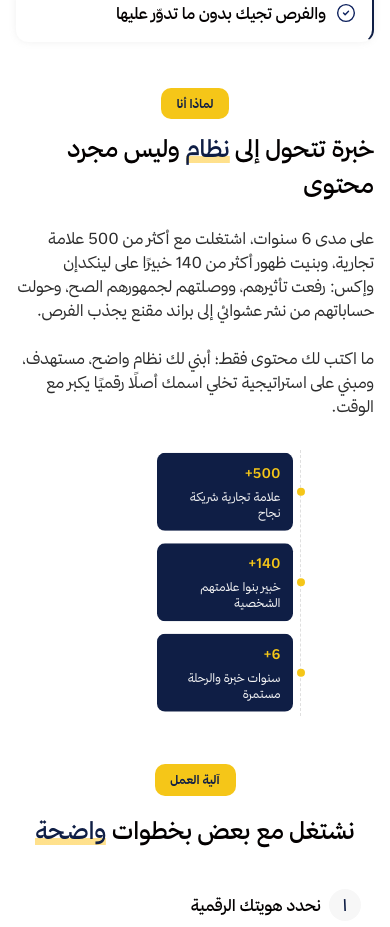
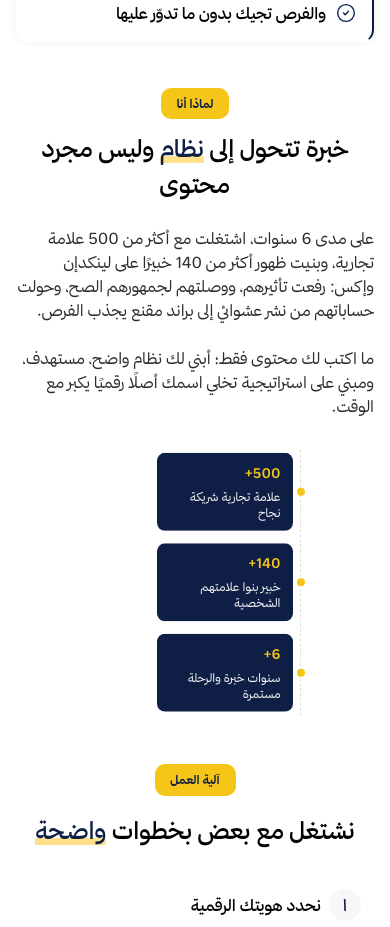
Before and after one commit to Mohammad-Aljada/walaa-landing, a React (Vite) app: page / in a window 390 px wide. Shown: the part 2460-3387 px from the top of the page. Built offline with nearby package versions, Linux system fonts and the light colour scheme.

Commit message:
modify responsive for why section for content alignt from start to center

```diff
--- a/src/components/shared.jsx
+++ b/src/components/shared.jsx
@@ -31,8 +31,10 @@ export const Tag = ({ children }) => (
     {children}
   </span>
 );
-export const H2 = ({ children }) => (
-  <h2 className="text-2xl font-medium leading-[1.5] sm:text-[32px] md:text-[28px] lg:text-[32px]">
+export const H2 = ({ children, className = "" }) => (
+  <h2
+    className={`text-2xl font-medium leading-[1.5] sm:text-[32px] md:text-[28px] lg:text-[32px] ${className}`}
+  >
     {children}
   </h2>
 );
```
Also changed, not shown: 15 other files (tests, documents, lock files or other folders).
